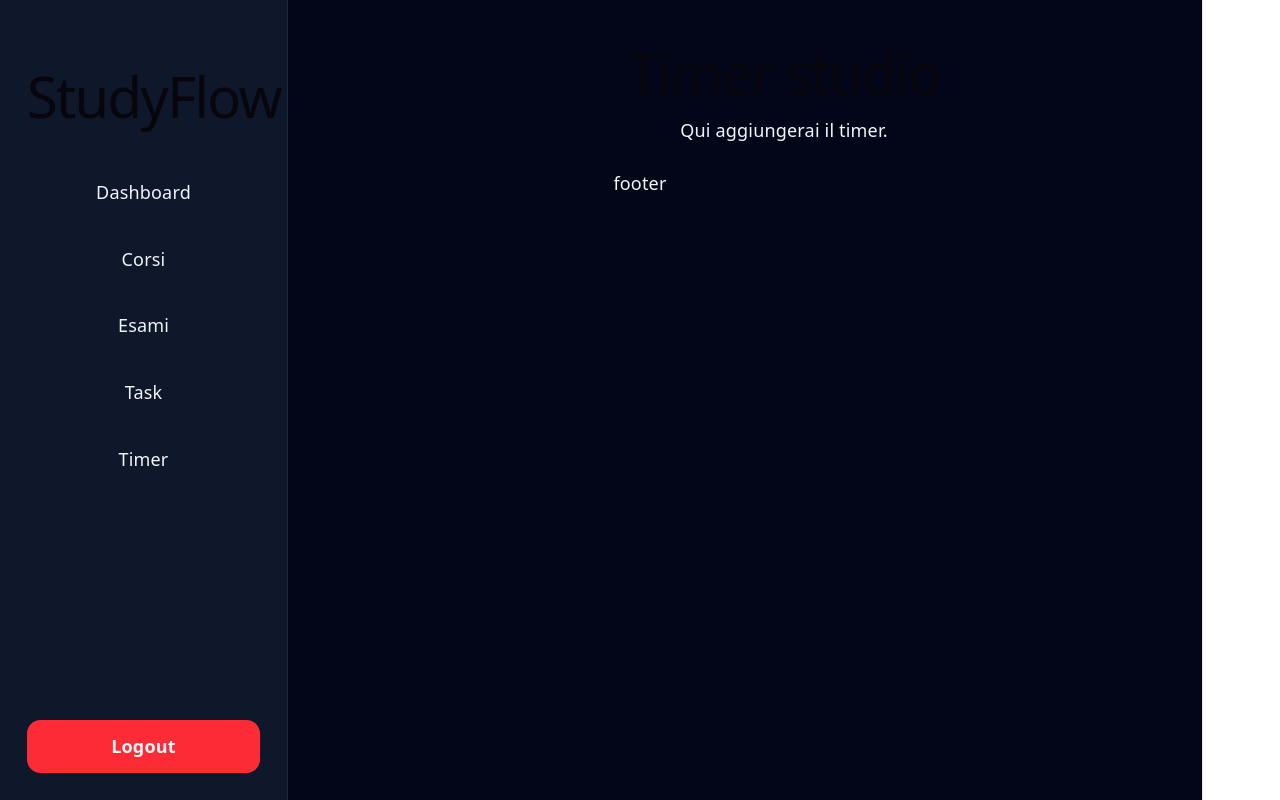
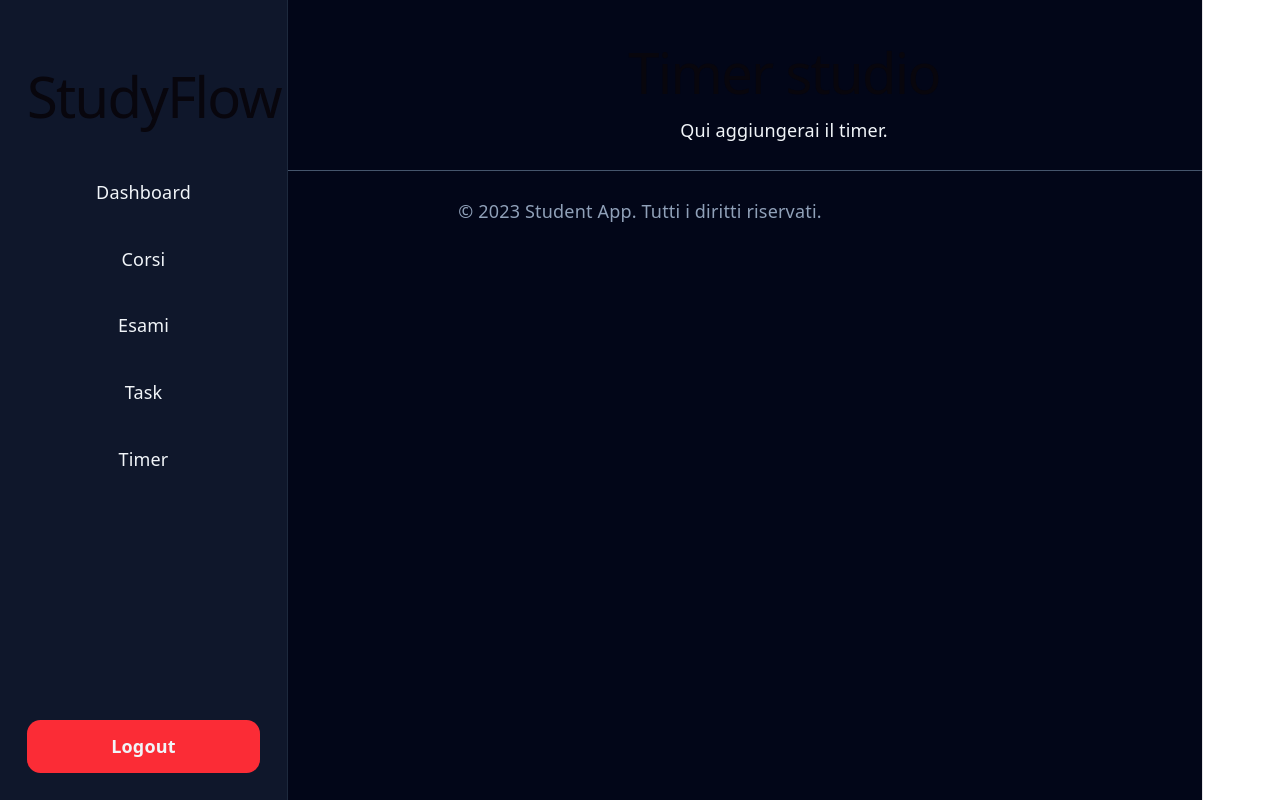
Before and after one commit to giuliamari04/StudentApp_demo, a React (Vite) app: page /timer in a window 1280 px wide. Built offline with nearby package versions, Linux system fonts and the light colour scheme; no server answers.

Commit message:
fix deployment

```diff
--- a/src/components/Footer.jsx
+++ b/src/components/Footer.jsx
@@ -2,7 +2,11 @@
 
   return (
     <div>
-      footer
+      <footer className="border-t border-slate-600 py-6">
+        <p className="text-slate-400 text-center">
+          © 2023 Student App. Tutti i diritti riservati.
+        </p>
+      </footer>
     </div>
   )
 }
```
